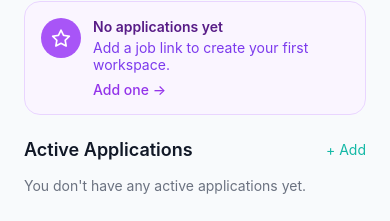
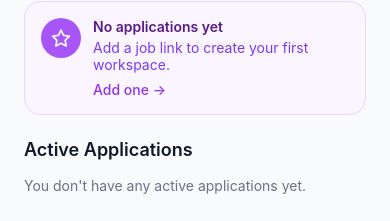
Before and after one commit to AlexanderDuya/StudentApplicationApp, a React Native app in the folder StudentApplicationApp/: screen / in a window 390 px wide. Shown: the part 217-438 px from the top of the page. Built offline with nearby package versions, Linux system fonts and the light colour scheme; what expo-notifications would draw is missing.

Commit message:
Sprint 5: Displaying checklist as part of application so user knows when they are near finished,  home screen displays completed application once 8/8 checklist hits. Remove additional add button (stakeholder)

```diff
--- a/StudentApplicationApp/screens/HomeScreen.tsx
+++ b/StudentApplicationApp/screens/HomeScreen.tsx
@@ -28,49 +28,62 @@ type AppSummary = {
   latestWorkspaceId: string;
   createdAt: number;
   versionCount: number;
+  isComplete: boolean;
 };
 
 export function HomeScreen({ onNavigate, workspaces }: HomeScreenProps) {
   const apps = useMemo<AppSummary[]>(() => {
-    const byRoot = new Map<string, Workspace[]>();
+    const workspacesByRootId = new Map<string, Workspace[]>();
 
-    for (const w of workspaces) {
-      const rootId = (w.rootId ?? w.id) as string;
-      const list = byRoot.get(rootId) ?? [];
-      list.push(w);
-      byRoot.set(rootId, list);
+    for (const workspace of workspaces) {
+      const applicationRootId = workspace.rootId ?? workspace.id;
+      const relatedWorkspaces = workspacesByRootId.get(applicationRootId) ?? [];
+
+      relatedWorkspaces.push(workspace);
+      workspacesByRootId.set(applicationRootId, relatedWorkspaces);
     }
 
-    const summaries: AppSummary[] = [];
+    const applicationSummaries: AppSummary[] = [];
 
-    for (const [rootId, family] of byRoot.entries()) {
-      const latestWorkspace = [...family].sort(
-        (a, b) => (b.createdAt ?? 0) - (a.createdAt ?? 0),
+    for (const [applicationRootId, relatedWorkspaces] of workspacesByRootId) {
+      const latestWorkspace = [...relatedWorkspaces].sort(
+        (firstWorkspace, secondWorkspace) =>
+          (secondWorkspace.createdAt ?? 0) - (firstWorkspace.createdAt ?? 0),
       )[0];
 
       const company = latestWorkspace.company?.trim() || "Company not set";
       const role = latestWorkspace.role?.trim() || "Role not set";
 
       let versionCount = 0;
-      for (const w of family) {
-        versionCount += w.versions?.length ?? 0;
+      for (const workspace of relatedWorkspaces) {
+        versionCount += workspace.versions?.length ?? 0;
       }
 
-      summaries.push({
-        rootId,
+      const completedChecklistSteps = Object.values(
+        latestWorkspace.checklistSteps ?? {},
+      ).filter(Boolean).length;
+
+      const isComplete = completedChecklistSteps === 8;
+
+      applicationSummaries.push({
+        rootId: applicationRootId,
         company,
         role,
         latestWorkspaceId: latestWorkspace.id,
         createdAt: latestWorkspace.createdAt ?? 0,
         versionCount,
+        isComplete,
       });
     }
 
-    return summaries.sort((a, b) => (b.createdAt ?? 0) - (a.createdAt ?? 0));
+    return applicationSummaries.sort(
+      (firstApplication, secondApplication) =>
+        (secondApplication.createdAt ?? 0) - (firstApplication.createdAt ?? 0),
+    );
   }, [workspaces]);
 
-  const activeApps = apps;
-  const completedApps: AppSummary[] = [];
+  const activeApps = apps.filter((app) => !app.isComplete);
+  const completedApps = apps.filter((app) => app.isComplete);
 
   const latest = activeApps[0];
 
@@ -152,13 +165,6 @@ export function HomeScreen({ onNavigate, workspaces }: HomeScreenProps) {
 
           <View style={styles.sectionHeader}>
             <Text style={styles.sectionTitle}>Active Applications</Text>
-
-            <TouchableOpacity
-              onPress={() => onNavigate("add-application")}
-              style={styles.addButton}
-            >
-              <Text style={styles.addButtonText}>+ Add</Text>
-            </TouchableOpacity>
           </View>
 
           <View style={styles.applicationsList}>
@@ -207,6 +213,10 @@ export function HomeScreen({ onNavigate, workspaces }: HomeScreenProps) {
                     <Text style={styles.companyName}>{app.company}</Text>
                     <Text style={styles.roleName}>{app.role}</Text>
                   </View>
+
+                  <Text style={styles.openHint}>
+                    Tap to view saved versions ({app.versionCount}) →
+                  </Text>
                 </TouchableOpacity>
               ))
             )}
@@ -294,14 +304,9 @@ const styles = StyleSheet.create({
   nextStepButton: { color: "#9333EA", fontSize: 14, fontWeight: "500" },
 
   sectionHeader: {
-    flexDirection: "row",
-    justifyContent: "space-between",
-    alignItems: "center",
     marginBottom: 16,
   },
   sectionTitle: { color: "#111827", fontSize: 18, fontWeight: "600" },
-  addButton: { flexDirection: "row", alignItems: "center" },
-  addButtonText: { color: "#14B8A6", fontSize: 14 },
 
   applicationsList: { gap: 12 },
 
--- a/StudentApplicationApp/screens/TailoredApplicationScreen.tsx
+++ b/StudentApplicationApp/screens/TailoredApplicationScreen.tsx
@@ -211,6 +211,12 @@ export function ApplicationLibraryScreen({
     return styles.strengthTagWeak;
   };
 
+  const checklistBadgeStyle = (completedSteps: number) => {
+    if (completedSteps === 8) return styles.checklistTagComplete;
+    if (completedSteps === 0) return styles.checklistTagEmpty;
+    return styles.checklistTagInProgress;
+  };
+
   const handleExport = async (version: ApplicationVersion) => {
     const missing = getMissingSections(version);
 
@@ -299,6 +305,10 @@ export function ApplicationLibraryScreen({
               item.version.companyResearch,
             );
 
+            const completedChecklistSteps = Object.values(
+              item.version.checklistSteps ?? {},
+            ).filter(Boolean).length;
+
             return (
               <View key={item.version.id} style={styles.card}>
                 <View style={{ flex: 1 }}>
@@ -342,6 +352,15 @@ export function ApplicationLibraryScreen({
                       CL {item.version.coverLetter?.trim() ? "✓" : "—"}
                     </Text>
 
+                    <Text
+                      style={[
+                        styles.tag,
+                        checklistBadgeStyle(completedChecklistSteps),
+                      ]}
+                    >
+                      Checklist {completedChecklistSteps}/8
+                    </Text>
+
                     {hasScore && (
                       <Text style={[styles.tag, strengthBadgeStyle(score)]}>
                         Strength Score {score}%
@@ -357,6 +376,7 @@ export function ApplicationLibraryScreen({
                   >
                     <Text style={styles.exportText}>Export</Text>
                   </TouchableOpacity>
+
                   <TouchableOpacity
                     style={styles.editBtn}
                     onPress={() =>
@@ -432,8 +452,22 @@ const styles = StyleSheet.create({
     paddingVertical: 6,
     borderRadius: 999,
   },
+
   tagOn: { backgroundColor: "#CCFBF1", color: "#115E59" },
   tagOff: { backgroundColor: "#F3F4F6", color: "#6B7280" },
+
+  checklistTagEmpty: {
+    backgroundColor: "#FFE4E6",
+    color: "#9F1239",
+  },
+  checklistTagInProgress: {
+    backgroundColor: "#FEF3C7",
+    color: "#854D0E",
+  },
+  checklistTagComplete: {
+    backgroundColor: "#DCFCE7",
+    color: "#166534",
+  },
 
   strengthTagStrong: { backgroundColor: "#DCFCE7", color: "#166534" },
   strengthTagGood: { backgroundColor: "#FEF3C7", color: "#854D0E" },
```
